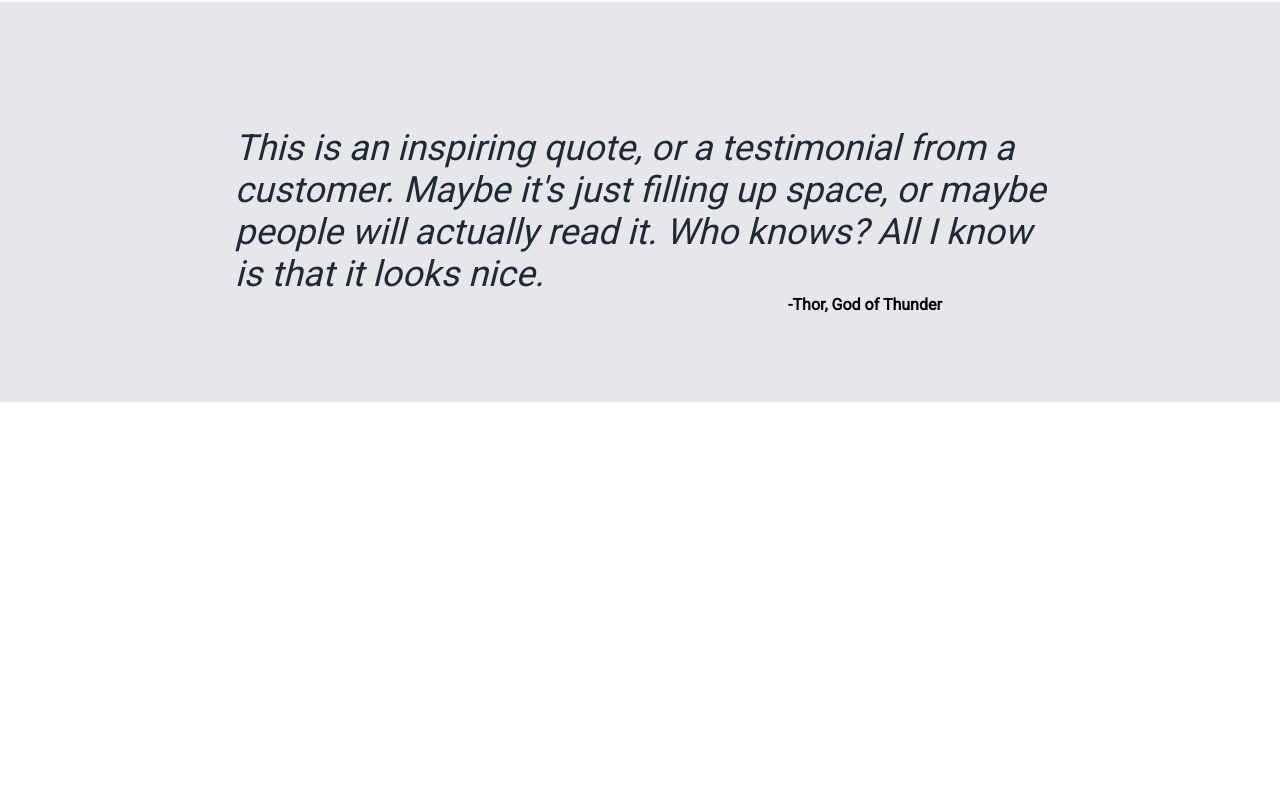
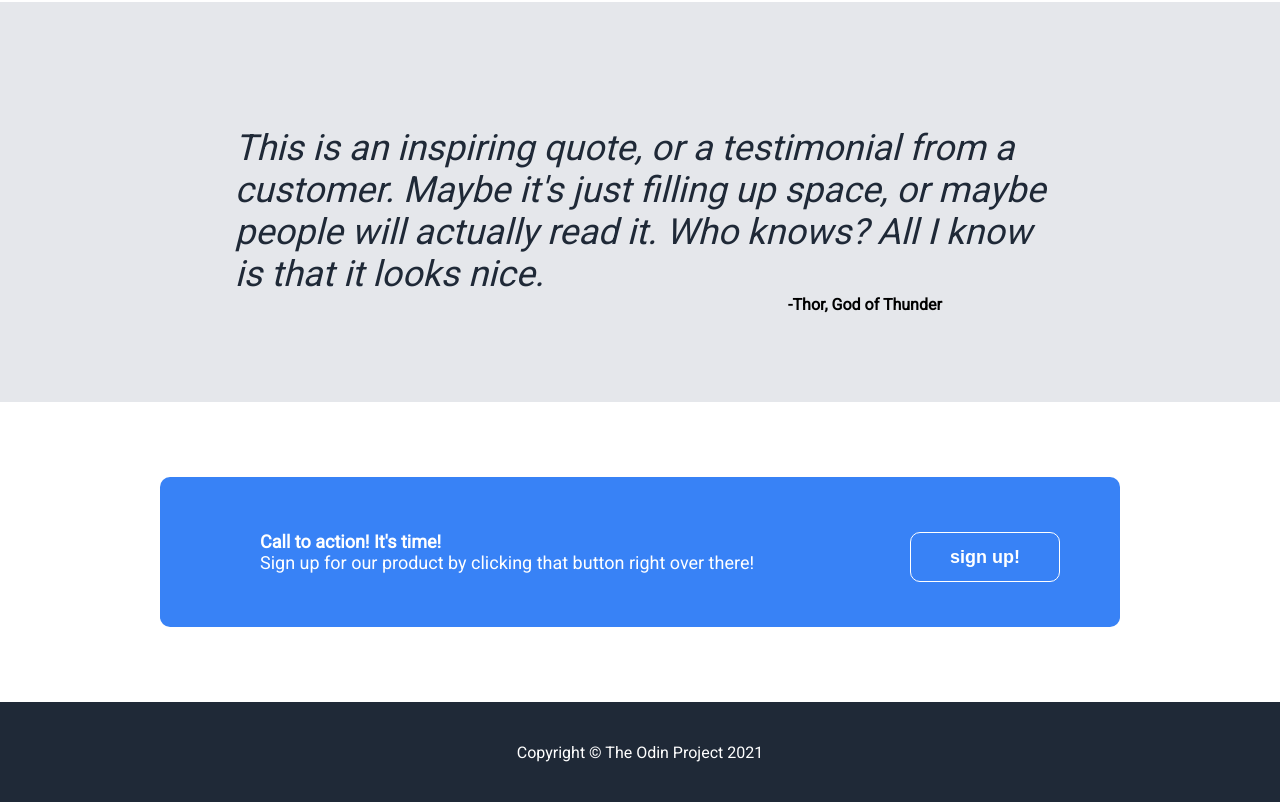
Before and after one commit to IanSVJ/Odin-Landing-Page, a plain HTML site: page index.html in a window 1280 px wide. Shown: the part 906-1708 px from the top of the page. Before the commit the page ends 1308 px from the top, so only its background shows below. Drawn offline with Linux system fonts and the light colour scheme.

Commit message:
section 5 finished

```diff
--- a/index.css
+++ b/index.css
@@ -138,3 +138,72 @@ img {
     font-weight: bolder;
     margin-left: 450px;
 }
+
+.section-four {
+    height: 300px;
+    display: flex;
+    justify-content: center;
+    align-items: center;
+}
+
+.blue-container {
+    display: flex;
+    flex-direction: row;
+    background-color: #3882f6;
+    border-radius: 10px;
+    height: 50%;
+    width: 75%;
+
+}
+
+
+.left {
+    display: flex;
+    flex-direction: column;
+    justify-content: center;
+    width: 80%;
+    margin-left: 100px;
+}
+
+
+h3 {
+    font-size: 18px;
+     color: white;
+}
+
+.p-fourth {
+    color: white;
+    font-size: 18px;
+}
+
+.right {
+ display: flex;
+ justify-content: flex-start;
+ align-items: center;
+}
+
+.button-4 {
+font-size: 18px;
+ background-color:  #3882f6;
+ color: white;
+ width: 150px;
+ height: 50px;
+ border: 1px solid white;
+ border-radius: 10px;
+ margin-top: 10px;
+ font-weight: bold;
+ margin-right: 60px;
+
+}
+
+.section-five {
+    display: flex;
+    align-items: center;
+    justify-content: center;
+    background-color: #1F2937;
+    height: 100px;
+}
+
+.footer {
+    color: white;
+}
--- a/index.html
+++ b/index.html
@@ -61,5 +61,19 @@
         <p class="thor"> -Thor, God of Thunder</p>
 
     </div>
+    <div class="section-four">
+        <div class="blue-container">
+            <div class="left">
+              <h3>Call to action! It's time!</h3>
+              <p class="p-fourth"> Sign up for our product by clicking that button right over there!</p>
+            </div>
+            <div class="right">
+                <button type="button" class="button-4">sign up!</button>
+            </div>
+        </div>
+    </div>
+    <div class="section-five">
+        <p class="footer"> Copyright  © The Odin Project 2021</p>
+    </div>
 </body>
 </html>
```
